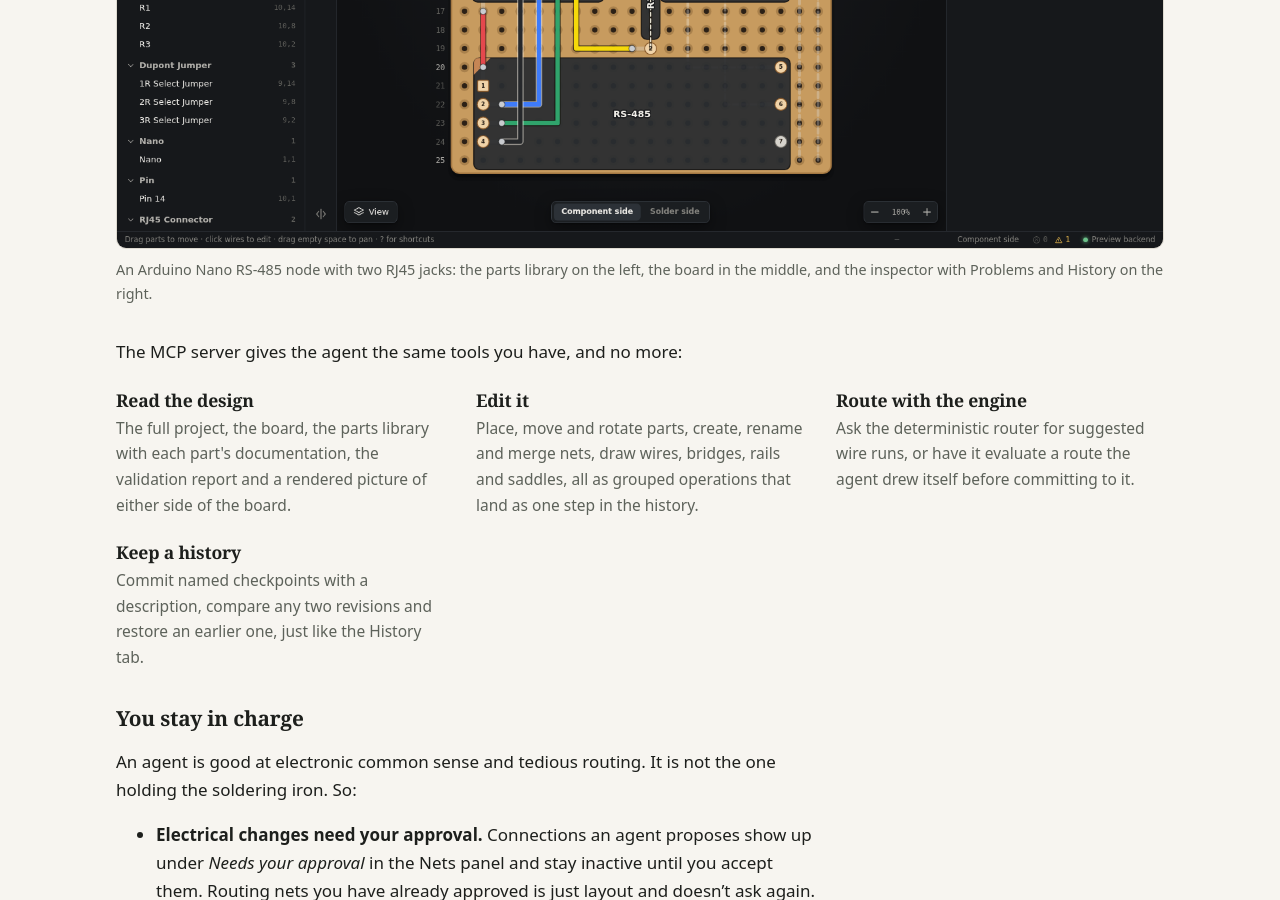
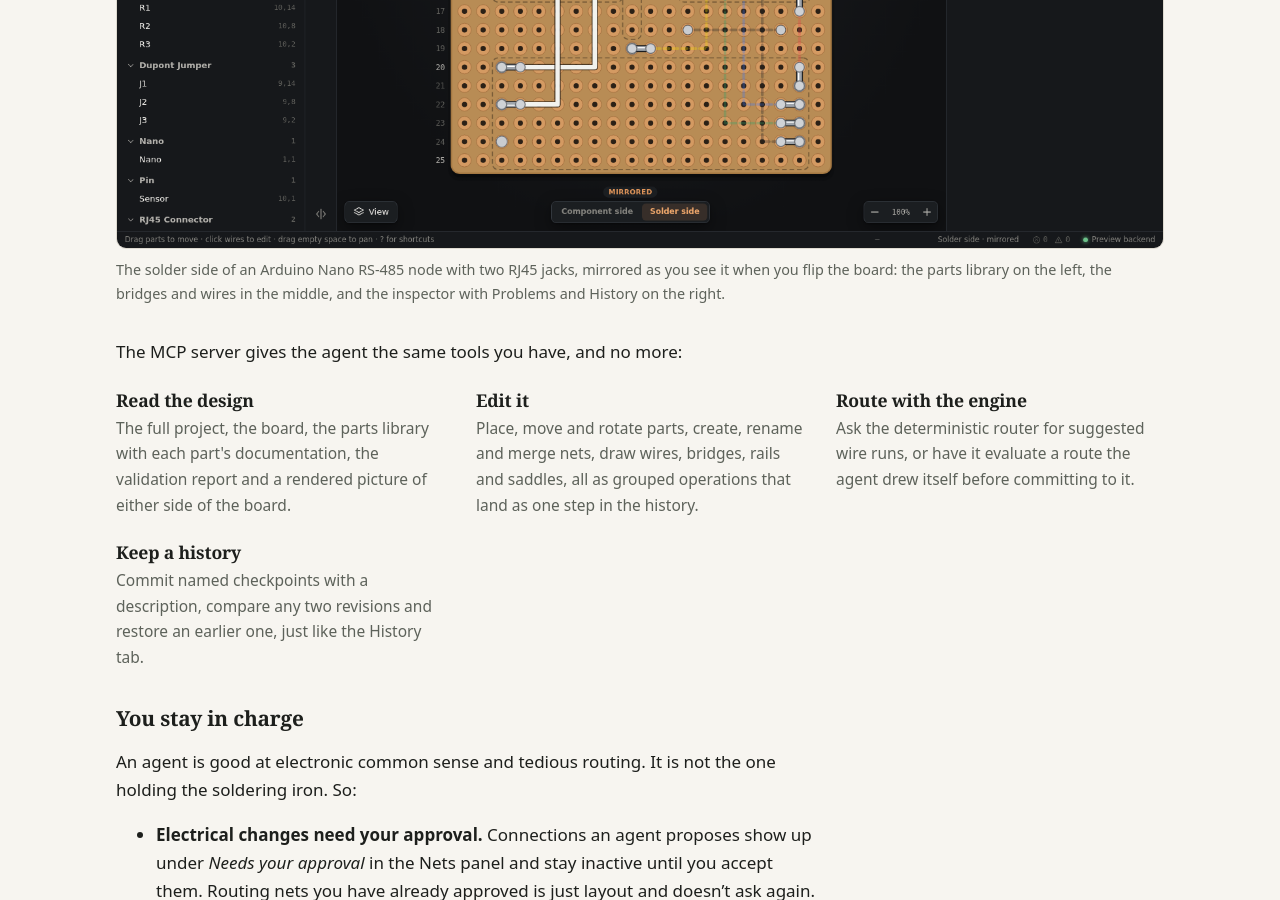
Before and after one commit to arturormk/arturormk.github.io, a Jekyll site: the page built from projects/perfboard-designer-rust/index.md, in a window 1280 px wide and 900 px high, scrolled down 2104 px. Built offline with Jekyll 4.4.1, drawn with Linux system fonts in a browser that asks for light colours.

Commit message:
Perfboard Designer: show the solder side in the screenshot
Replace the board screenshot with the mirrored solder-side view and
update its alt text and caption to match.

Co-Authored-By: Claude Opus 5.5 <noreply@anthropic.com>

```diff
--- a/projects/perfboard-designer-rust/index.md
+++ b/projects/perfboard-designer-rust/index.md
@@ -64,9 +64,10 @@ nothing to import or export.
 
 <figure class="shot">
   <img src="nano-rs485-board.png" width="1600" height="1000"
-    alt="Perfboard Designer showing an Arduino Nano, an RS-485 module and two RJ45 connectors on a 20 by 26 hole perfboard, with coloured wires, bridges and resistors">
-  <figcaption>An Arduino Nano RS-485 node with two RJ45 jacks: the parts
-  library on the left, the board in the middle, and the inspector with
+    alt="Perfboard Designer showing the mirrored solder side of a 20 by 26 hole perfboard for an Arduino Nano RS-485 node, with solder bridges joining pads and coloured wires between them">
+  <figcaption>The solder side of an Arduino Nano RS-485 node with two RJ45
+  jacks, mirrored as you see it when you flip the board: the parts library
+  on the left, the bridges and wires in the middle, and the inspector with
   Problems and History on the right.</figcaption>
 </figure>
 
```
Also changed, not shown: projects/perfboard-designer-rust/nano-rs485-board.png.
